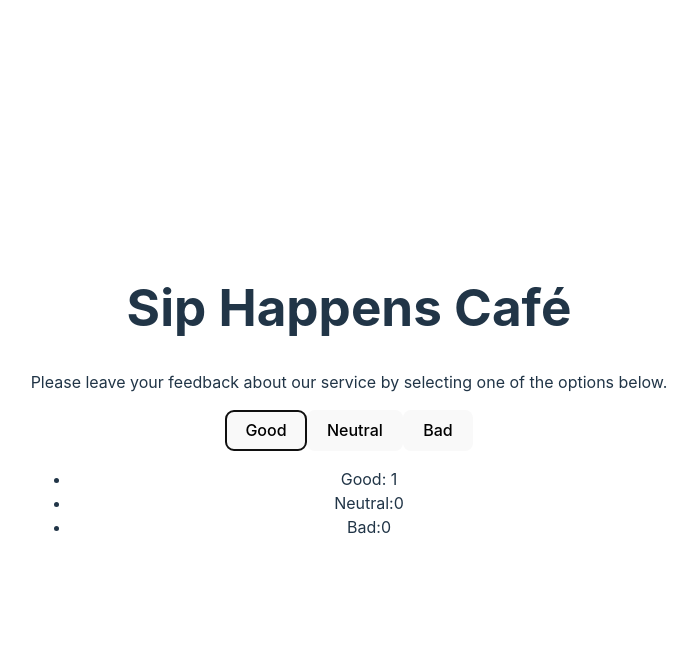
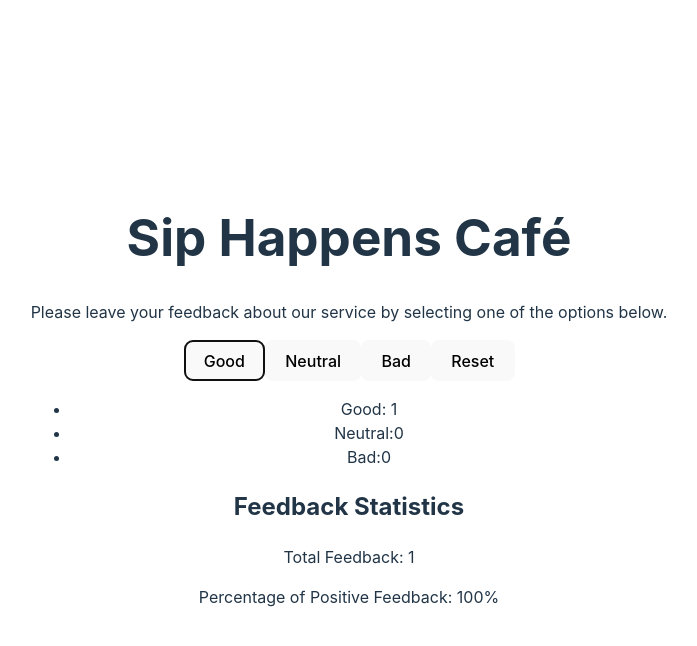
Before and after one commit to MarynaBinko/goit-react-hw-02, a React (Vite) app: page / in a window 1280 px wide. Both pictures are taken after a click on the button "Good". Shown: the top 646 px of the page, without its empty margins (291-988 px from the left). Built offline with nearby package versions, Linux system fonts and the light colour scheme.

Commit message:
feedback statistick

```diff
--- a/src/App.jsx
+++ b/src/App.jsx
@@ -2,6 +2,7 @@
 import './App.css'
 import Description from './components/Description/Description'
 import Feedback from './components/Feedback/Feedback'
+import Notification from './components/Notification/Notification';
 import Options from './components/Options/Options'
 import { useState } from "react";
 
@@ -12,6 +13,9 @@ function App() {
     bad: 0
   });
 
+  const totalFeedback = optionsType.good + optionsType.neutral + optionsType.bad;
+  const positiveFeedback = Math.round((optionsType.good / totalFeedback) * 100);
+
   const updateFeedback = feedbackType => {
     setOptionsType(prevOptionsType => ({
       ...prevOptionsType,
@@ -19,12 +23,34 @@ function App() {
     }));
   };
 
+  const handleReset = () => {
+    setOptionsType({
+      good: 0,
+      neutral: 0,
+      bad: 0
+    });
+  };
+
   return (
     <div>
-      <Description />
-      <Options updateFeedback={updateFeedback} />
-      <Feedback optionsType={optionsType} />
-    </div>
+    <Description />
+    <Options  updateFeedback={updateFeedback}
+              totalFeedback={totalFeedback}
+              handleReset={handleReset} />
+
+    {totalFeedback > 0 ? (
+        <>
+          <Feedback optionsType={optionsType}
+                    totalFeedback={totalFeedback}
+                    positiveFeedback={positiveFeedback} />
+
+        </>
+      ) : (
+        <Notification />
+      )}
+
+
+  </div>
   );
 }
 
--- a/src/components/Feedback/Feedback.jsx
+++ b/src/components/Feedback/Feedback.jsx
@@ -1,8 +1,7 @@
 
 // import { useEffect } from "react";
 
-const Feedback = ( {optionsType} ) => {
-  const { good, neutral, bad } = optionsType;
+const Feedback = ( {optionsType, totalFeedback, positiveFeedback} ) => {
 
 
 
@@ -17,10 +16,13 @@ const Feedback = ( {optionsType} ) => {
     <div>
 
       <ul>
-        <li>Good: {good}</li>
-        <li>Neutral:{neutral} </li>
-        <li>Bad:{bad} </li>
+        <li>Good: {optionsType.good}</li>
+        <li>Neutral:{optionsType.neutral} </li>
+        <li>Bad:{optionsType.bad} </li>
       </ul>
+      <h2>Feedback Statistics</h2>
+      <p>Total Feedback: {totalFeedback}</p>
+      <p>Percentage of Positive Feedback: {positiveFeedback}%</p>
     </div>
   )
 }
--- /dev/null
+++ b/src/components/Notification/Notification.jsx
@@ -0,0 +1,11 @@
+
+
+const Notification = () => {
+  return (
+    <div>
+      <p>No feedback yet</p>
+    </div>
+  )
+}
+
+export default Notification
--- a/src/components/Options/Options.jsx
+++ b/src/components/Options/Options.jsx
@@ -1,5 +1,5 @@
 
-const Options = ({ updateFeedback }) => {
+const Options = ({ updateFeedback, totalFeedback, handleReset }) => {
 
 
 
@@ -8,6 +8,9 @@ const Options = ({ updateFeedback }) => {
       <button onClick= {() => updateFeedback("good")}>Good</button>
       <button onClick= {() => updateFeedback("neutral")}>Neutral</button>
       <button onClick= {() => updateFeedback("bad")}>Bad</button>
+      {totalFeedback > 0 && (
+        <button onClick={handleReset}>Reset</button>
+      )}
     </div>
   )
 }
```
Also changed, not shown: src/components/Notification/Notification.module.css (added).
